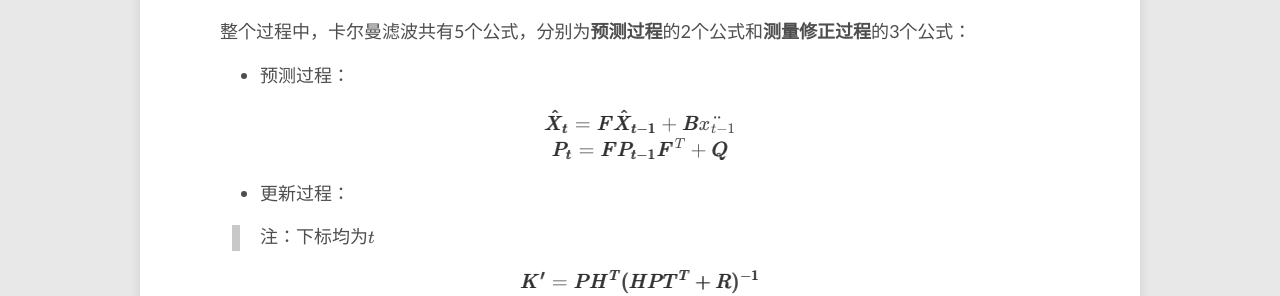
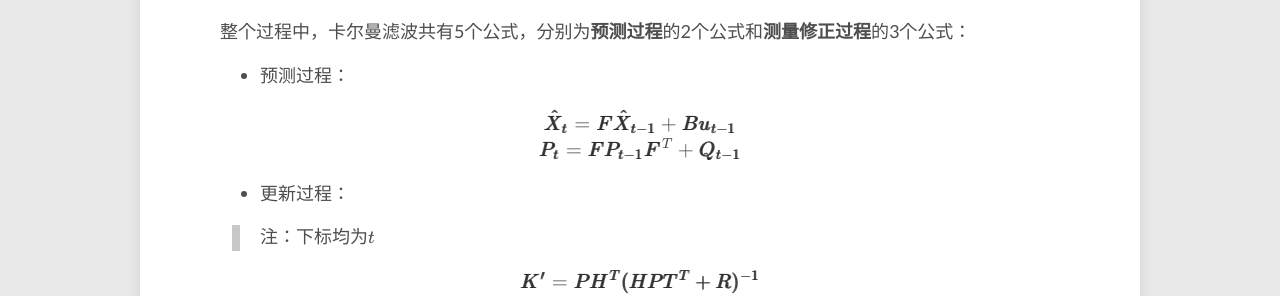
Before and after one commit to lucameng/lucameng.github.io, a Jekyll site: the page built from _posts/2022-07-20-Kalman-Filter.md, in a window 1280 px wide and 900 px high, scrolled down 5544 px. Shown: the part 150-446 px from the top of the window. Built offline with Jekyll 4.4.1, drawn with Linux system fonts in a browser that asks for light colours; formulas are drawn with MathJax 3.

Commit message:
update KF

```diff
--- a/_posts/2022-07-20-Kalman-Filter.md
+++ b/_posts/2022-07-20-Kalman-Filter.md
@@ -367,13 +367,13 @@ $
 
 <center>
 $
-\pmb{\hat{X}_{t}} = \pmb{F} \pmb{\hat{X}_{t-1}} + \pmb{B} \ddot{x_{t-1}}
+\pmb{\hat{X}_{t}} = \pmb{F} \pmb{\hat{X}_{t-1}} + \pmb{B} \pmb{u_{t-1}}
 $
 </center>
 
 <center>
 $
-\pmb{P_{t}} = \pmb{F} \pmb{P_{t-1}}\pmb{F}^T + \pmb{Q}
+\pmb{P_{t}} = \pmb{F} \pmb{P_{t-1}}\pmb{F}^T + \pmb{Q_{t-1}}
 $
 </center>
 
```
